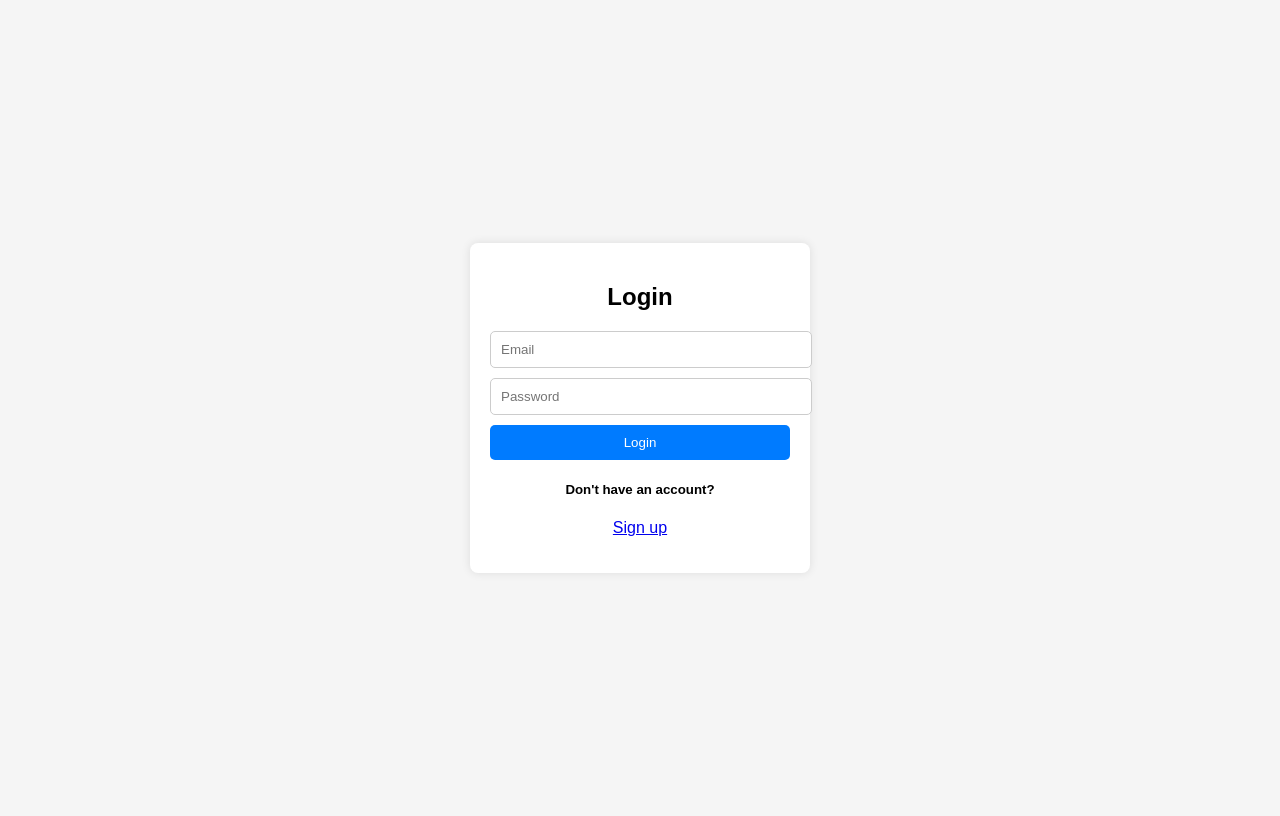
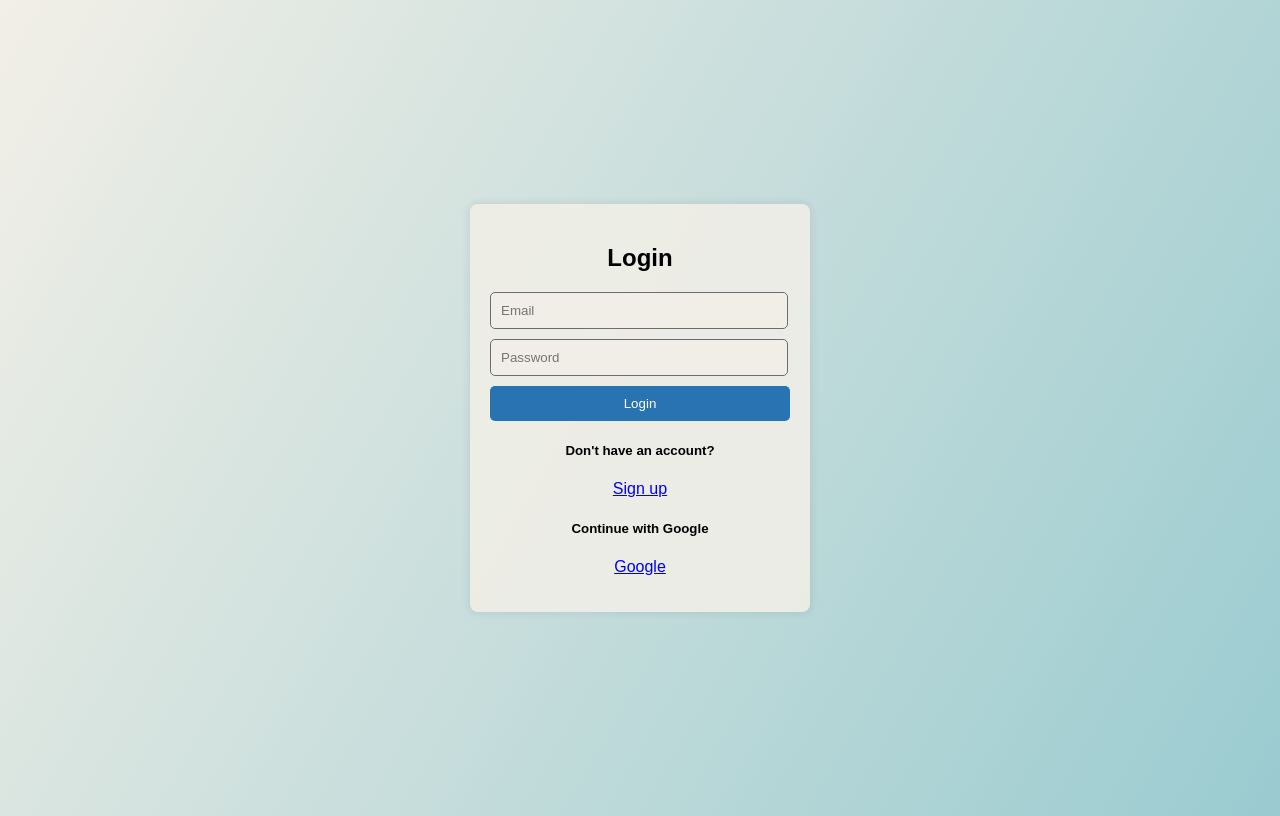
Before and after one commit to Amankhare01/Realtime-Chat, a React (Vite) app in the folder frontend/: page / in a window 1280 px wide. Built offline with nearby package versions, Linux system fonts and the light colour scheme.

Commit message:
feat: enhance login component with Google sign-in option and update styles

```diff
--- a/frontend/src/component/Login.jsx
+++ b/frontend/src/component/Login.jsx
@@ -31,7 +31,9 @@ const Login = () => {
         <button type="submit">Login</button>
       </form>
       <p>
-        <h5>Don&#39;t have an account?</h5> <Link to="/signup">Sign up</Link>
+        <h5>Don&#39;t have an account?</h5> <Link to="/signup">Sign up</Link><br />
+        <h5>Continue with Google</h5>
+        <Link to="/">Google</Link>
       </p>
     </div>
   );
--- a/frontend/src/index.css
+++ b/frontend/src/index.css
@@ -4,11 +4,11 @@ body {
   justify-content: center;
   align-items: center;
   height: 100vh;
-  background-color: #f5f5f5;
+  background-image: linear-gradient(120deg, #F2EFE7 0%, #9ACBD0 100%);
 }
 
 .login-container, .signup-container {
-  background: white;
+  background: #f2efe7dd;
   padding: 20px;
   border-radius: 8px;
   box-shadow: 0 0 10px rgba(0, 0, 0, 0.1);
@@ -18,17 +18,18 @@ body {
 
 input {
   display: block;
-  width: 100%;
+  width: 92%;
+  background-color: #f2efe7dd;
   margin: 10px 0;
   padding: 10px;
-  border: 1px solid #ccc;
+  border: 1px solid #6c6c6c;
   border-radius: 5px;
 }
 
 button {
   width: 100%;
   padding: 10px;
-  background-color: #007bff;
+  background-color: #2973B2;
   color: white;
   border: none;
   border-radius: 5px;
```
